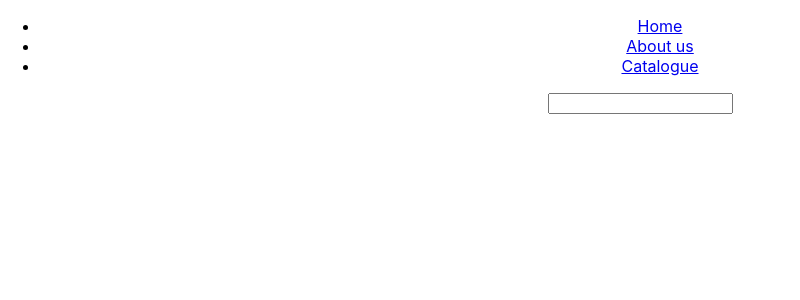
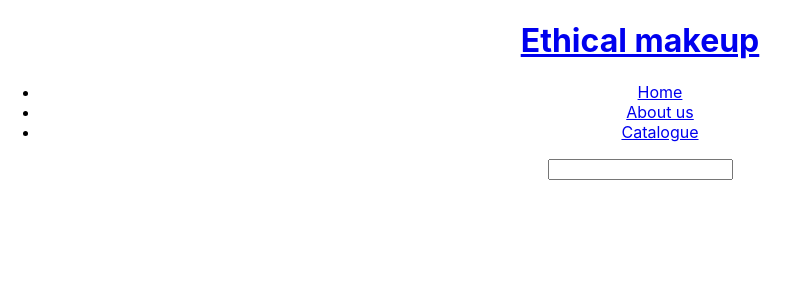
Before and after one commit to group-project-four/ethicalMakeup, a React (Create React App) app: page / in a window 1280 px wide. Shown: the top 300 px of the page, without its empty margins (0-800 px from the left). Built offline with nearby package versions, Linux system fonts and the light colour scheme.

Commit message:
search bar

```diff
--- a/src/App.js
+++ b/src/App.js
@@ -1,10 +1,9 @@
 //importing libraries
 import './App.css';
-import { BrowserRouter as Router, Routes, Route, Link, BrowserRouter } from 'react-router-dom'
+import { BrowserRouter, Routes, Route, Link } from 'react-router-dom'
 
 //importing components
 import MainPage from './components/MainPage';
-import NavbarTop from './components/NavbarTop';
 import ProductPage from './components/ProductPage';
 
 function App() {
@@ -12,6 +11,11 @@ function App() {
   return (
     <BrowserRouter>
       <div className="App">
+        <header>
+          <Link to="/">
+            <h1>Ethical makeup</h1>
+          </Link>
+        </header>
         <Routes>
           <Route path="/*" element={<MainPage />} />
           <Route path="/:productID" element={<ProductPage />} />
--- a/src/components/MainPage.js
+++ b/src/components/MainPage.js
@@ -7,18 +7,7 @@ import ProductPage from './ProductPage'
 
 const MainPage = () => {
     const [products, setProduct] = useState([])
-
-    // useEffect(() => {
-    //     axios({
-    //         url: 'http://makeup-api.herokuapp.com/api/v1/products.json',
-    //         params: {
-    //             brand: 'maybelline',
-    //             product_type: 'lipstick',
-    //         }
-    //     }).then((response) => {
-    //         setProduct(response.data)
-    //     })
-    // }, [])
+    const [errorMessage, setErrorMessage] = useState('')
 
     const handleQuery = (query) => {
         axios({
@@ -27,8 +16,12 @@ const MainPage = () => {
                 product_type: query,
             }
         }).then((response) => {
-            setProduct(response.data)
-            console.log(response.data)
+            if(response.data.length !== 0){
+                const firstTwenty = response.data.slice(0, 20)
+                setProduct(firstTwenty)
+            }else(
+                setErrorMessage('please enter a valid search term')
+            )
         })
     }
 
@@ -39,7 +32,7 @@ const MainPage = () => {
                 {
                     products.map(product => {
                         return (
-                            <>
+                            <div key={product.id}>
                                 {product.name}
                                 <Link to={`/${product.id}`}>
                                     <img
@@ -47,11 +40,12 @@ const MainPage = () => {
                                         alt={`product of ${product.brand} company`}
                                     />
                                 </Link>
-                            </>
+                            </div>
                         )
                     })
                 }
             </ul>
+            {errorMessage}
         </div>
     )
 }
--- a/src/components/NavbarTop.js
+++ b/src/components/NavbarTop.js
@@ -10,7 +10,6 @@ const NavbarTop = (props) => {
 
     const handleFormSubmit = (event) => {
         event.preventDefault()
-        console.log('hello')
         props.handleQuery(inputSearch)
     }
 
```
Also changed, not shown: src/components/ProductPage.js (+0 -14 lines).
